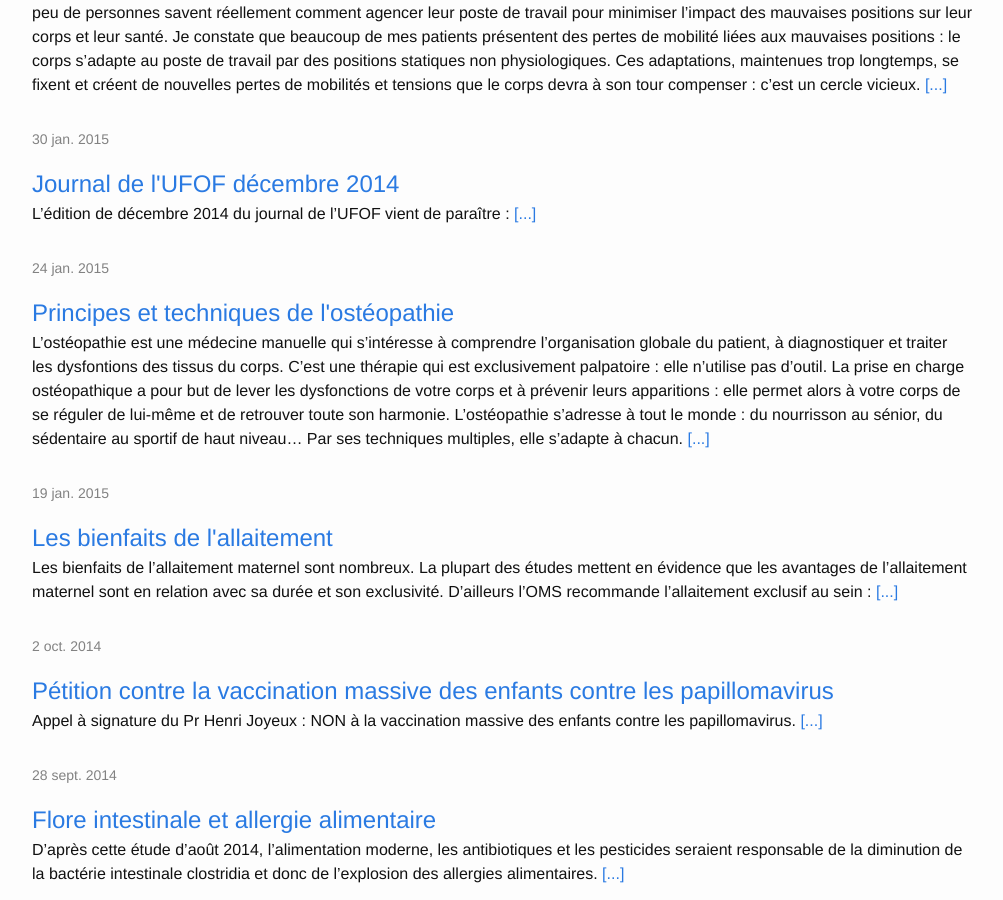
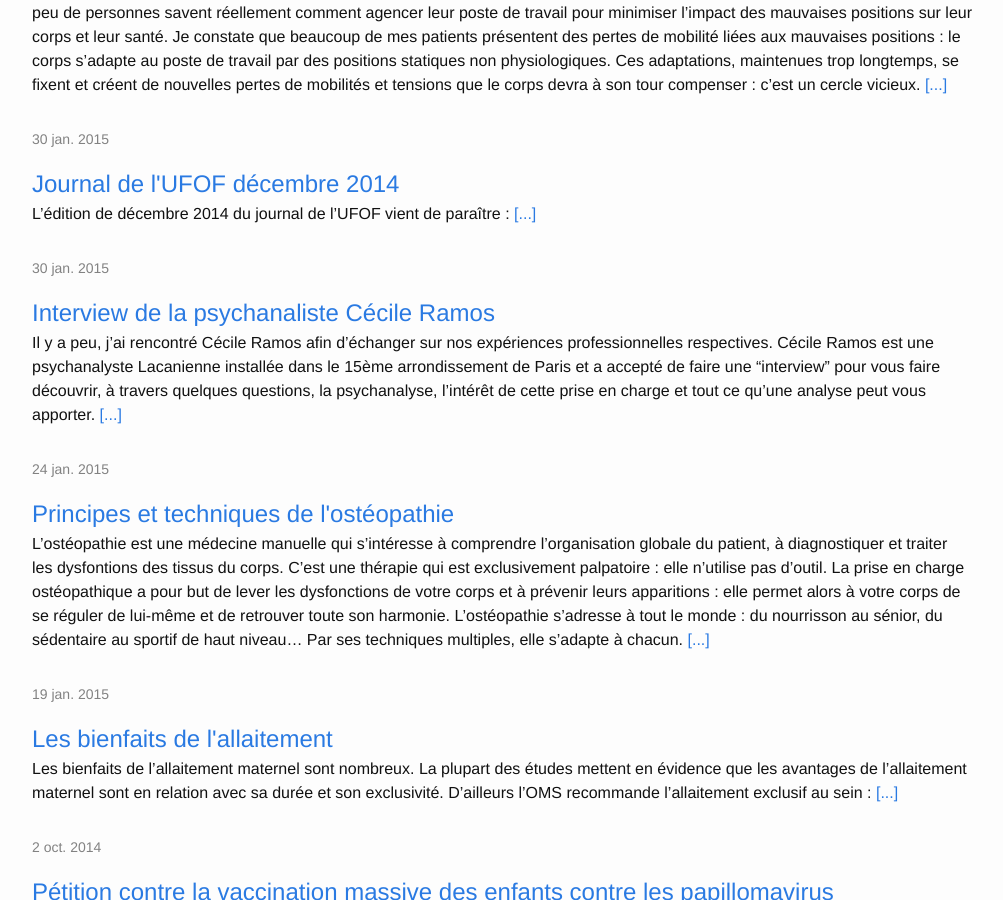
Before and after one commit to tkrotoff/osteo15, a Jekyll site: the page built from blog.html, in a window 1280 px wide and 900 px high, scrolled down 384 px. Shown: the whole window, without its empty margins (138-1141 px from the left). Built offline with Jekyll 4.4.1, drawn with Linux system fonts in a browser that asks for light colours; nearby versions of some CDN libraries; some of the changed lines change nothing that is shown.

Commit message:
Interview de la psychanaliste Cécile Ramos

```diff
--- a/_posts/2013-11-22-Interview-sur-l'osteopathie-et-les-femmes-enceintes.md
+++ b/_posts/2013-11-22-Interview-sur-l'osteopathie-et-les-femmes-enceintes.md
@@ -1,7 +1,7 @@
 ---
 layout: post
 title: Interview sur l'ostéopathie et les femmes enceintes
-tags: [ostéopathie, FemmeEnceinte]
+tags: [ostéopathie, FemmeEnceinte, interview]
 last_modified_at: '2015-01-20'
 ---
 
--- a/_posts/2014-02-19-Questions-reponses-sur-l'hypnose-avec-Delphine-Bourdet.md
+++ b/_posts/2014-02-19-Questions-reponses-sur-l'hypnose-avec-Delphine-Bourdet.md
@@ -1,7 +1,7 @@
 ---
 layout: post
 title: Questions-réponses sur l'hypnose avec Delphine Bourdet
-tags: [hypnose]
+tags: [hypnose, interview]
 last_modified_at: '2014-11-27'
 ---
 
--- /dev/null
+++ b/_posts/2015-01-30-Interview-de-la-psychanaliste-Cecile-Ramos.md
@@ -0,0 +1,85 @@
+---
+layout: post
+title: Interview de la psychanaliste Cécile Ramos
+tags: [interview, psychanalyse]
+last_modified_at: '2015-01-30'
+---
+
+Il y a peu, j'ai rencontré Cécile Ramos afin d'échanger sur nos expériences professionnelles respectives. [Cécile Ramos](https://plus.google.com/106000171655062477071/about) est une psychanalyste Lacanienne installée dans le 15ème arrondissement de Paris et a accepté de faire une "interview" pour vous faire découvrir, à travers quelques questions, la psychanalyse, l'intérêt de cette prise en charge et tout ce qu'une analyse peut vous apporter.
+
+## Quel a été votre parcours et comment devient-on psychanalyste ?
+
+J'ai fait des études de philosophie puis de Lettres modernes. Je suis d'abord devenue professeur puis psychanalyste. Dans ma pratique, je m'intéresse plus précisément à la question du nom propre, à la difficulté pour certains sujets de parler en leur nom.
+La formation du psychanalyste est à la fois théorique et pratique. En effet, il faut tout d'abord avoir été analysé(e) pendant plusieurs années : c'est une condition nécessaire mais non suffisante pour devenir psychanalyste. Ensuite, le futur analyste travaille sous le contrôle d'un analyste confirmé : c'est ce que l'on appelle une analyse didactique. Parallèlement, il devra étudier les textes fondateurs de la psychanalyse afin d'acquérir une connaissance clinique.
+
+## Qu'est-ce que la psychanalyse ?
+
+La psychanalyse a été inventée par Freud à la fin du XIXe siècle. Il a découvert, grâce à ses premières patientes, l'existence de l'inconscient. Il comprend que certains contenus psychiques ne sont accessibles à la conscience qu'une fois les résistances surmontées : le sujet (= le patient) n'est donc pas seulement constitué d'une conscience qui lui permettrait d'être transparent à lui-même, mais il est au contraire divisé.
+Freud utilisera d'abord l'hypnose qu'il abandonnera rapidement pour mettre en place une pratique fondée sur la parole et l'écoute.
+
+### Le cadre psychanalytique créé par Freud reste valable aujourd'hui
+
+- **La parole** fonctionne d'une manière particulière : le patient doit dire tout ce qui lui vient à l'esprit, même si cela lui paraît honteux ou sans importance. C'est ce que l'on appelle la libre association.
+- **Le dispositif** (l'analysant est étendu sur le divan sans voir son thérapeute) permet à cette parole de se déployer plus aisément et aux éléments refoulés (des pensées insupportables pour le psychisme, chassées de la conscience, mais qui font retour dans la vie du sujet sous forme de douleurs physiques ou psychiques et de symptômes) de pouvoir ressurgir.
+- **Le refoulement** est au cœur de la pensée freudienne. Un conflit psychique se révèle dans l'opposition de deux forces contraires : le désir de savoir et la résistance qui s'y oppose. C'est ce que rappelle C. Hoffmann, psychanalyste et professeur à Paris Diderot, dans son [Introduction à Freud (Le refoulement de la vérité)](http://livre.fnac.com/a2228990/Christian-Hoffmann-Introduction-a-Freud) : "c'est ce barrage du moi contre l'apparition de la pulsion que Freud nomme refoulement".
+
+L'analyste écoute son patient avec bienveillance. Cette idée me semble essentielle, car il ne s'agit jamais de porter un jugement ou de savoir mieux que le patient comment il doit se comporter. L'expérience personnelle du divan invite ainsi à l'humilité.
+
+Le psychanalyste travaille à partir des rêves, des lapsus (un mot pour un autre), des actes manqués (envoyer une lettre à un mauvais destinataire par exemple), des oublis (oublier l'heure de la séance par exemple), des symptômes ou troubles psychosomatiques (eczéma...), des associations de mots... Il tente de dénouer ce qui a été noué dans la parole par un travail d'interprétation.
+La séance d'analyse est donc un espace d'expression et d'écoute où il est possible de tout dire, de tout exprimer, de pleurer, de se taire...
+
+## Quelles sont les différences avec les autres thérapies ?
+
+Plusieurs points :
+
+- **Sur l'interaction patient-thérapeute :** car l'analyste ne va pas conseiller le patient ni intervenir dans sa vie. L'analyse n'est pas un coaching : l'analyste ne va pas orienter le patient ni se poser en directeur de conscience. L'analyste cherche à faire émerger un sujet capable de trouver son désir.
+- **L'autre différence est que l'analyste ne va pas chercher à accorder une importance au moi, à l'ego, au sujet conscient**, mais va s'intéresser à, ce qui dans le sujet, parle sans qu'il en ait conscience, à un réseau de signifiants qui ont des effets sur le sujet. La parole est constitutive de l'être humain, avant même de naître nous sommes parlés par ceux qui nous ont précédés et ces mots (ces signifiants) ont des effets considérables sur l'individu.
+- **La considération du symptôme :** il ne s'agit pas de chercher à le faire taire, de se précipiter pour le supprimer, mais au contraire, il est une réponse à un conflit intrapsychique qui mérite d'être entendu et reconnu car il "dit" quelque chose. A l'heure où il s'agit de toujours être performant, le psychanalyste ne cherche pas à produire des sujets capables de répondre à une injonction sociale, au risque de les conduire à ce qu'il est convenu d'appeler le burning out !
+- **L'analyse suppose un travail approfondi** et parfois douloureux. Le patient traverse des moments d'exaltation mais aussi des phases de découragements. Il a l'impression de ne pas avancer, de ne rien dire, de se répéter, pourtant un travail se fait. Cela ne signifie pas pour autant qu'il doit passer des années sur un divan.
+
+## Comment se déroule une séance d'analyse ?
+
+Lors des premiers entretiens, on détermine quelle est la demande du patient.
+Il faut savoir que le travail peut se dérouler en face à face (le travail est alors proche d'une psychothérapie) ou sur le divan ; le premier dispositif pouvant conduire au second (mais pas nécessairement).
+
+Une séance dure en moyenne une demi-heure et la fréquence des séances est variable en fonction des patients (2 ou 3 séances par semaine, mais ce peut être une séance par semaine voire moins) de même que les tarifs. Encore une fois, il n'y a pas de règles figées. Il est important que certains patients (les personnes traversant une période de chômage ou vivant une séparation douloureuse, les étudiants, par exemple) puissent avoir accès à une analyse ou à défaut à un soutien psychique.
+
+## Qu'est-ce qui peut être traité en psychanalyse ?
+
+De manière générale, beaucoup de patients souffrent car ils ont le sentiment de ne pas être écoutés et ils se sentent seuls. Ils peuvent dire : "je m'adressais à mon père. Il était là mais pas présent...". La parole circule sans qu'un échange réel ait lieu, sans qu'existe une écoute véritable. J'aime beaucoup la phrase d'Anne Dufourmantelle (voir bibliographie) "la possibilité d'accueillir l'inespéré".
+
+Il n'y a pas d'âge pour entreprendre une analyse et permettre de lever des phobies, des angoisses paralysantes, pour échapper à certaines répétitions, à un sentiment d'échec... Il est difficile de faire une liste de ce qui peut être traiter en analyse, mais je peux essayer de donner quelques exemples :
+
+- Un mieux-être, une affirmation de soi.
+- Se connaître soi-même et comprendre ce qui les déterminent à agir et qui n'a jamais été mis en mots. Pouvoir parler, mettre en mots donne un souffle nouveau.
+- Quand y a une souffrance. Par exemple, lorsqu'il y a une répétition à laquelle le patient ne semble pas pouvoir échapper : accumuler les échecs, rencontrer toujours des hommes violents...
+- Des personnes qui ont "tout pour être heureuses" et qui pourtant souffrent sans savoir de quoi précisément. Elles ne s'autorisent pas à penser qu'elles devraient peut-être tenter de faire face à ce qui assombrit leur quotidien.
+- Lorsqu'il y a une souffrance au travail : je pense notamment aux employés qui sont écrasés par les demandes de la hiérarchie et qui n'arrivent pas à faire face. Ils ne savent plus faire la délimitation entre leurs désirs et les contraintes professionnelles. Ils ne savent plus dire non et obéissent à des impératifs catégoriques Souvent, la hiérarchie s'appuie sur une culpabilité (qui fait partie du psychisme de chacun) ; cela peut être très destructeur : le sujet s'y perd et devient objet du désir de l'autre.
+- Les chômeurs sont parfois plongés dans une grande détresse psychique et une mésestime de soi qui les empêchent de livrer bataille pour retrouver un emploi. Ils se sentent coupables de ce qui leur arrive. Comme les femmes victimes d'un viol surtout s'il est dû à un proche.
+- Je pense aussi aux personnes plus âgées qui présument qu'il est trop tard pour entreprendre une analyse.
+
+Précisons que la demande du patient peut être complexe : la demande exprimée lors des entretiens préliminaires peut en cacher une autre qu'il découvrira plus tard.
+
+## Vous prenez aussi en charge les enfants et les adolescents : y a-t-il une différence avec le suivi d'un adulte ? Pour quels motifs viennent-ils vous voir ?
+
+En ce qui concerne les adolescents, la demande est complexe car elle ne vient pas toujours d'eux : ce sont les parents ou l'école qui conseillent de faire un travail psychologique, et ils ont des attentes différentes de celles des adolescents.
+
+Par ailleurs, ce n'est pas un âge où on se livre facilement à une introspection et où on accepte de parler à un "psy", par peur d'être enfermé dans une image, celle du fou. Or, le psychanalyste n'entend justement pas faire la morale ni chercher à adapter un enfant ou jeune adulte à un ordre moral.
+
+L'adolescence est une période difficile (importance de la sexualité, indépendance par rapport au milieu familial...) et beaucoup de jeunes gens ploient sous le silence et la peur de mettre des mots sur ce qu'ils vivent parfois comme une anormalité (l'homosexualité par exemple). Ils ont parfois beaucoup de difficultés pour trouver des repères, pour ne pas se sentir obligés de céder aux demandes des autres. En venant me consulter, ils ne sont plus obligés de jouer un rôle. La parole, les dessins, les silences, les larmes..., adressés à une tierce personne (l'analyste), vont les amener à soulager des douleurs cachées, lever des inhibitions et savoir donner du sens à leur vie.
+
+Parfois, les parents ne parviennent pas à trouver un moyen pour "parler vrai" à leurs enfants et ils peuvent être eux-mêmes écrasés par un secret ou une histoire familiale douloureuse... En s'adressant à un analyste, l'adolescent échappe à une relation duelle qui peut être mortifère pour lui et sa famille.
+Dans tous les cas, il ne s'agit pas de culpabiliser les parents, quelle que soit l'histoire familiale ou les éventuelles maladresses qu'ils auraient pu ou cru commettre.
+
+Il est à noter que le travail avec des adolescents se fait la plupart du temps en face à face.
+
+## En conclusion, quelles lectures pouvez-vous conseillez ?
+
+Je peux conseiller des auteurs qui parlent de psychanalyse sans utiliser de termes trop techniques et qui ont, selon moi, "une plume" :
+
+- **Anne Dufourmantelle :** ["Eloge du risque"](http://livre.fnac.com/a7552044/Anne-Dufourmantelle-Eloge-du-risque), ["Se trouver"](http://livre.fnac.com/a6526356/Anne-Dufourmantelle-Se-trouver), ["En cas d'amour"](http://livre.fnac.com/a3780708/Anne-Dufourmantelle-En-cas-d-amour-psychopathologie-de-la-vie-amoureuse)...
+- **Sabine Prokhoris :** elle réfléchit notamment aux nouveaux liens de la parentalité. Elle mène également une réflexion sur la danse contemporaine. Elle vient de publier une histoire de la psychanalyse : ["L'insaisissable histoire de la psychanalyse"](http://livre.fnac.com/a7360117/Sabine-Prokhoris-L-insaisissable-histoire-de-la-psychanalyse#st=Prokhoris%20Sabine%20l'insaisissable%20histoire&ct=Livre&t=p)
+- **Jean-Baptiste Pontalis** est l'auteur de l'incontournable ["Vocabulaire de la psychanalyse"](http://livre.fnac.com/a1963195/Jean-Laplanche-Vocabulaire-de-la-psychanalyse), mais aussi de textes proches de la littérature : ["Ce temps qui ne passe pas"](http://livre.fnac.com/a1228109/Jean-Bertrand-Pontalis-Ce-temps-qui-ne-passe-pas) , ["Avant"](http://livre.fnac.com/a6096484/J-B-Pontalis-Avant)... Certains de ces livres sont des fictions alors que d'autres sont des réflexions sur la psychanalyse. Il a toujours fait preuve d'une grande modestie et refusé d'adopter le discours du maître. Son livre ["Le laboratoire central"](http://livre.fnac.com/a4425509/Jean-Bertrand-Pontalis-Le-laboratoire-central#st=%C3%B4ntalis%20Le%20laboratoire%20central&ct=Livre&t=p) est un recueil d'entretiens (de 1970 à 2012) particulièrement intéressant
+- **Charles Melman :** ["L'homme sans gravité"](http://recherche.fnac.com/SearchResult/ResultList.aspx?SCat=2%211&Search=+L%E2%80%99homme+sans+gravit%C3%A9&sft=1&sa=0&submitbtn=OK) est une réflexion sur la société d'aujourd'hui (lien entre psychanalyse et société). Charles Melman soutient la thèse d'une nouvelle économie psychique qui n'est plus le plaisir mais la jouissance. Elle est liée aux changements radicaux survenus au début du XXIe siècle (importance du virtuel, multiplication spectaculaire des états dépressifs...) le sous-titre "jouir à tout prix" est assez explicite.
+- Et bien sûr, je recommande la lecture des textes fondateurs de Freud, et notamment : ["Psychopathologie de la vie quotidienne"](http://livre.fnac.com/a1189903/Sigmund-Freud-Psychopathologie-de-la-vie-quotidienne), ["Malaise dans la culture"](http://livre.fnac.com/a2748397/Sigmund-Freud-Le-malaise-dans-la-culture)...
+- Pour la psychanalyse des enfants je conseille les auteurs suivants : Winnicott, Dolto (lecture assez aisée), Mélanie Klein ainsi que Lacan.
```
